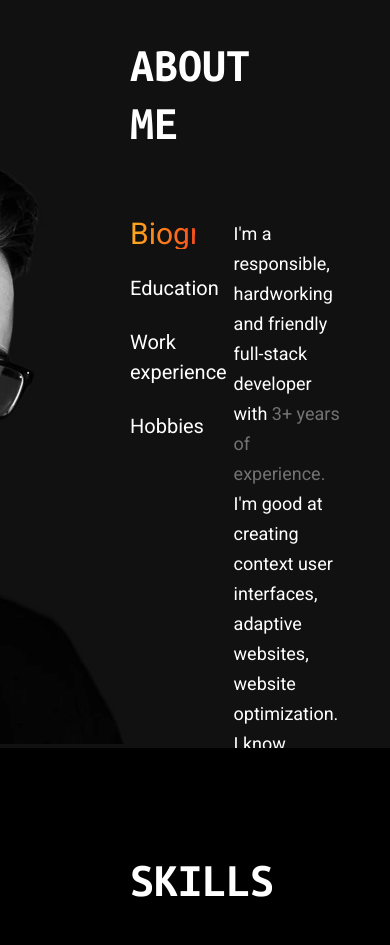
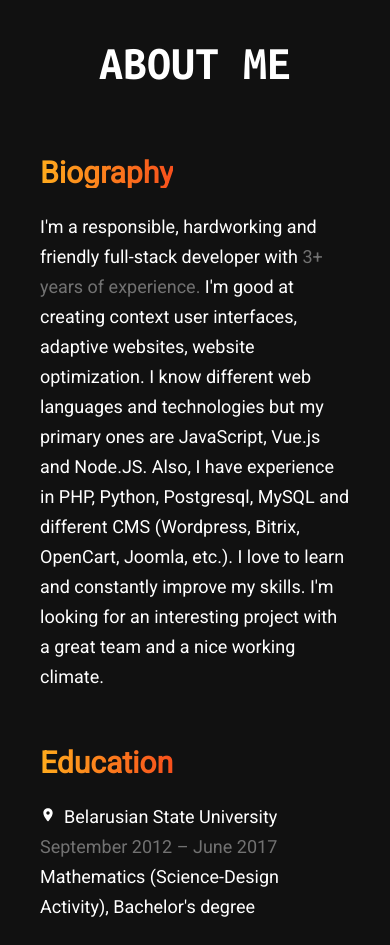
Before and after one commit to VladSav/savilo.dev, a Vue app: page / in a window 390 px wide. Shown: the part 940-1885 px from the top of the page. Built offline with nearby package versions, Linux system fonts and the light colour scheme.

Commit message:
About me section mobile

```diff
--- a/gulp/scss/Components/_aboutMe.scss
+++ b/gulp/scss/Components/_aboutMe.scss
@@ -97,6 +97,10 @@
 				flex-direction: column;
 			}
 
+			ul {
+				list-style: inside;
+			}
+
 			mark {
 				color: $grey;
 				background-color: unset;
@@ -111,13 +115,11 @@
 			.dates {
 				color: $grey;
 			}
-		}
 
 			&-hobbies {
-			&.active {
+				display: flex;
 				flex-direction: row;
 				flex-wrap: wrap;
-			}
 
 				.hobby-item {
 					display: flex;
@@ -125,6 +127,12 @@
 					align-items: center;
 					flex: 1 1 33%;
 					margin-bottom: 30px;
+
+					@media (min-width: 800px) and (max-width: 1100px) {
+						& {
+							flex: 1 1 50%;
+						}
+					}
 
 					&__title {
 						font-family: $roboto;
@@ -170,5 +178,58 @@
 					}
 				}
 			}
+
+		}
+
+
+	}
+
+	&.mobile {
+
+		padding: 100px 60px;
+
+		@media (max-width: 500px) {
+			& {
+				padding-left: 40px;
+				padding-right: 40px;
 			}
 		}
+
+		h2 {
+			text-align: center;
+			padding: 30px 0 50px;
+		}
+
+		.about-section__content {
+
+			&-item {
+				display: flex;
+				flex-direction: column;
+				margin-bottom: 40px;
+
+				&:last-child {
+					margin-bottom: 0;
+				}
+
+				h3 {
+					display: inline-flex;
+					align-self: flex-start;
+					margin: 16px 0 24px;
+					font-size: 30px;
+					background: $mainGradient;
+					-webkit-background-clip: text;
+					-webkit-text-fill-color: transparent;
+					color: $white;
+				}
+
+			}
+
+			.about-section__content-item {
+
+				&.about-section__content-hobbies {
+
+				}
+			}
+		}
+	}
+}
--- a/src/components/AboutMe/AboutMe.html
+++ b/src/components/AboutMe/AboutMe.html
@@ -1,5 +1,63 @@
-<section class="golden-grid about-section">
+<section class="about-section" :class="{'mobile': isMobile, 'golden-grid': isMobile == false}">
 	<h2>About Me</h2>
+
+
+
+	<template v-if="isMobile">
+
+		<div class="about-section__content">
+
+			<div class="about-section__content-item">
+				<h3>Biography</h3>
+				<div class="about-section__content-item-biography">
+					<p>I'm a responsible, hardworking and friendly full-stack developer with <mark>3+ years of experience.</mark> I'm good at creating context user interfaces, adaptive websites, website optimization. I know different web languages and technologies but my primary ones are JavaScript, Vue.js and Node.JS. Also, I have experience in PHP, Python, Postgresql, MySQL and different CMS (Wordpress, Bitrix, OpenCart, Joomla, etc.). I love to learn and constantly improve my skills. I'm looking for an interesting project with a great team and a nice working climate.</p>
+				</div>
+			</div>
+
+			<div class="about-section__content-item">
+				<h3>Education</h3>
+				<div class="about-section__content-item-education">
+					<div class="university">
+						<object type="image/svg+xml" data="/icons/location.svg" width="16" height="16">
+							<img src="/icons/location.svg">
+						</object>
+						<span>Belarusian State University</span>
+					</div>
+					<p class="dates">September 2012 – June 2017	</p>
+					<p>Mathematics (Science-Design Activity), Bachelor's degree</p>
+				</div>
+			</div>
+
+			<div class="about-section__content-item">
+				<h3>Work</h3>
+				<div class="about-section__content-item-work">
+					<div class="work-item" v-for="(work, wIndex) of works" :key="'about-works-' + wIndex">
+						<p class="position">{{work.position}}</p>
+						<p class="dates">{{getWorkDates(work.dates)	}}</p>
+						<p class="company">{{work.company}}</p>
+						<ul class="responsibilities">
+							<li v-for="(res, rIndex) of work.responsibilities" :key="wIndex + '-' + rIndex">
+								{{res}}
+							</li>
+						</ul>
+					</div>
+				</div>
+			</div>
+
+			<div class="about-section__content-item">
+				<h3>Hobbies</h3>
+				<div class="about-section__content-item-hobbies">
+					<div class="hobby-item" v-for="hobby of hobbies">
+						<div class="hobby-item__icon" :class="hobby"></div>
+						<span class="hobby-item__title">{{hobby}}</span>
+					</div>
+				</div>
+			</div>
+
+		</div>
+
+	</template>
+	<template v-else>
 
 		<div class="about-section__photo">
 			<picture>
@@ -19,11 +77,14 @@
 		</ul>
 
 		<div class="about-section__content">
-		<div class="about-section__content-item about-section__content-biography" :class="{'active': selected === checkConentPosition('biography')}">
+			<div class="about-section__content-item" :class="{'active': selected === checkConentPosition('biography')}">
+				<div class="about-section__content-item-biography">
 					<p>I'm a responsible, hardworking and friendly full-stack developer with <mark>3+ years of experience.</mark> I'm good at creating context user interfaces, adaptive websites, website optimization. I know different web languages and technologies but my primary ones are JavaScript, Vue.js and Node.JS. Also, I have experience in PHP, Python, Postgresql, MySQL and different CMS (Wordpress, Bitrix, OpenCart, Joomla, etc.). I love to learn and constantly improve my skills. I'm looking for an interesting project with a great team and a nice working climate.</p>
 				</div>
+			</div>
 
-		<div class="about-section__content-item about-section__content-education" :class="{'active': selected === checkConentPosition('education')}">
+			<div class="about-section__content-item" :class="{'active': selected === checkConentPosition('education')}">
+				<div class="about-section__content-item-education">
 					<div class="university">
 						<object type="image/svg+xml" data="/icons/location.svg" width="16" height="16">
 							<img src="/icons/location.svg">
@@ -33,8 +94,10 @@
 					<p class="dates">September 2012 – June 2017	</p>
 					<p>Mathematics (Science-Design Activity), Bachelor's degree</p>
 				</div>
+			</div>
 
-		<div class="about-section__content-item about-section__content-work" :class="{'active': selected === checkConentPosition('work')}">
+			<div class="about-section__content-item" :class="{'active': selected === checkConentPosition('work')}">
+				<div class="about-section__content-item-work">
 					<div class="work-item" v-for="(work, wIndex) of works" :key="'about-works-' + wIndex">
 						<p class="position">{{work.position}}</p>
 						<p class="dates">{{getWorkDates(work.dates)	}}</p>
@@ -46,12 +109,18 @@
 						</ul>
 					</div>
 				</div>
+			</div>
 
-		<div class="about-section__content-item about-section__content-hobbies" :class="{'active': selected === checkConentPosition('hobbies')}">
+			<div class="about-section__content-item" :class="{'active': selected === checkConentPosition('hobbies')}">
+				<div class="about-section__content-item-hobbies">
 					<div class="hobby-item" v-for="hobby of hobbies">
 						<div class="hobby-item__icon" :class="hobby"></div>
 						<span class="hobby-item__title">{{hobby}}</span>
 					</div>
 				</div>
 			</div>
+		</div>
+	</template>
+
+
 </section>
--- a/src/components/AboutMe/AboutMe.ts
+++ b/src/components/AboutMe/AboutMe.ts
@@ -13,6 +13,10 @@ export default defineComponent({
 			type: Number,
 			default: 0,
 		},
+		isMobile: {
+			type: Boolean,
+			default: false,
+		}
 	},
 	components: {Swiper, SwiperSlide},
 	data() {
--- a/src/components/MainPage/MainPage.html
+++ b/src/components/MainPage/MainPage.html
@@ -10,7 +10,10 @@
 	<template v-if="isMobile">
 		<HeroImage @mainSlideChange="changeSlide"></HeroImage>
 
-		<AboutMe :currentMainSlide="mainSwiper && mainSwiper.activeIndex ? mainSwiper.activeIndex : 0"></AboutMe>
+		<AboutMe
+			:isMobile="isMobile"
+			:currentMainSlide="mainSwiper && mainSwiper.activeIndex ? mainSwiper.activeIndex : 0"
+		></AboutMe>
 
 		<Skills></Skills>
 
```
Also changed, not shown: public/style.min.css. Lines whose indentation alone changed are shown as unchanged.
